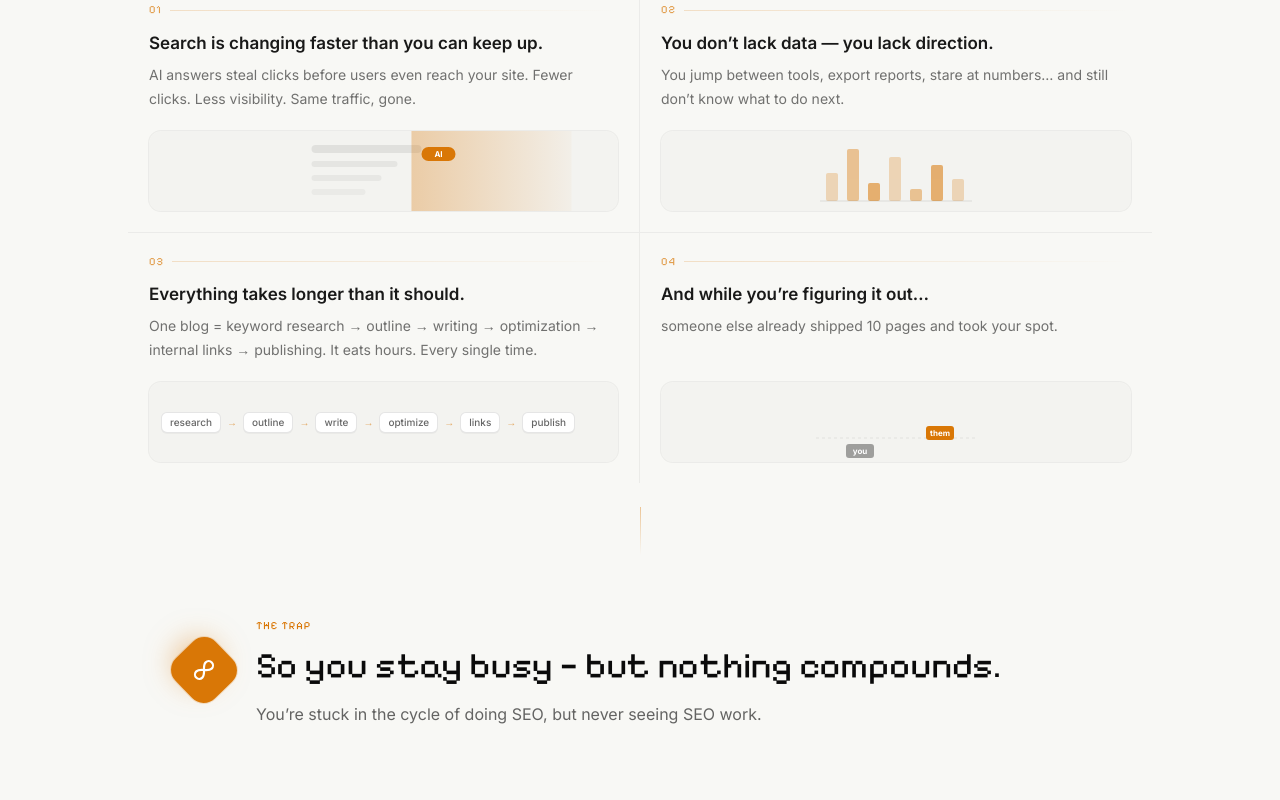
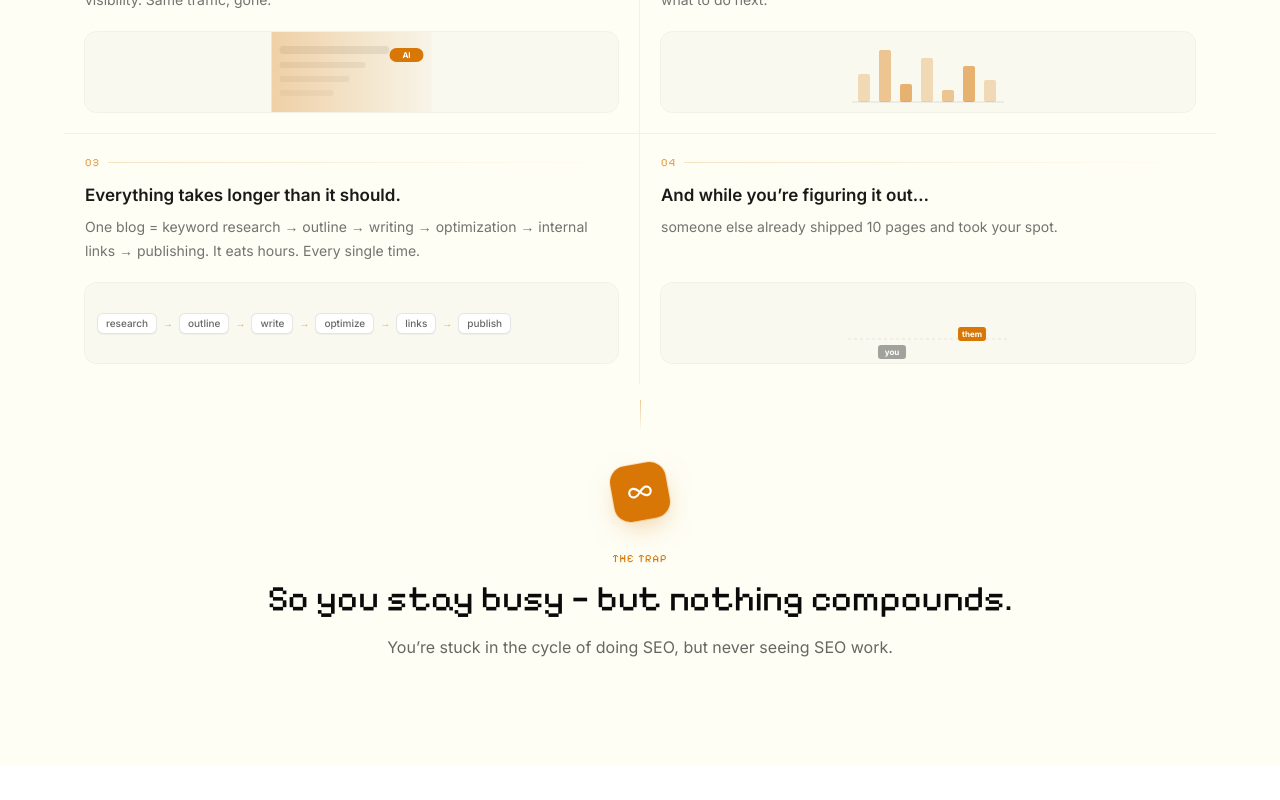
Before and after one commit to saumyarex/ai-agent-for-seo, a Next.js app: page / in a window 1280 px wide. Shown: the part 1600-2400 px from the top of the page. Built offline with nearby package versions, Linux system fonts and the light colour scheme.

Commit message:
refactor: clean up layout and improve visual structure in ProblemSection component

```diff
--- a/components/sections/ProblemSection.tsx
+++ b/components/sections/ProblemSection.tsx
@@ -41,12 +41,10 @@ const pains: Pain[] = [
 const finale = {
   icon: InfinityIcon,
   title: "So you stay busy — but nothing compounds.",
-  subtext:
-    "You’re stuck in the cycle of doing SEO, but never seeing SEO work.",
+  subtext: "You’re stuck in the cycle of doing SEO, but never seeing SEO work.",
 };
 
 function MiniVisual({ kind }: { kind: Pain["visual"] }) {
-  const reduce = useReducedMotion();
   const common = "absolute inset-0 w-full h-full";
 
   if (kind === "search") {
@@ -58,10 +56,42 @@ function MiniVisual({ kind }: { kind: Pain["visual"] }) {
             <stop offset="1" stopColor="var(--brand)" stopOpacity="0.1" />
           </linearGradient>
         </defs>
-        <rect x="8" y="14" width="110" height="8" rx="4" fill="#000" opacity="0.08" />
-        <rect x="8" y="30" width="86" height="6" rx="3" fill="#000" opacity="0.06" />
-        <rect x="8" y="44" width="70" height="6" rx="3" fill="#000" opacity="0.05" />
-        <rect x="8" y="58" width="54" height="6" rx="3" fill="#000" opacity="0.04" />
+        <rect
+          x="8"
+          y="14"
+          width="110"
+          height="8"
+          rx="4"
+          fill="#000"
+          opacity="0.08"
+        />
+        <rect
+          x="8"
+          y="30"
+          width="86"
+          height="6"
+          rx="3"
+          fill="#000"
+          opacity="0.06"
+        />
+        <rect
+          x="8"
+          y="44"
+          width="70"
+          height="6"
+          rx="3"
+          fill="#000"
+          opacity="0.05"
+        />
+        <rect
+          x="8"
+          y="58"
+          width="54"
+          height="6"
+          rx="3"
+          fill="#000"
+          opacity="0.04"
+        />
         <motion.rect
           x="0"
           y="0"
@@ -69,13 +99,21 @@ function MiniVisual({ kind }: { kind: Pain["visual"] }) {
           height="80"
           fill="url(#fade1)"
           initial={{ x: -160 }}
-          animate={reduce ? { x: 0 } : { x: [-160, 160, -160] }}
-          transition={{ duration: 5, repeat: Infinity, ease: "easeInOut" }}
+          whileInView={{ x: 0 }}
+          transition={{ duration: 1.1, ease: "easeOut" }}
+          viewport={{ once: true }}
           opacity="0.35"
         />
         <g transform="translate(118,16)">
           <rect width="34" height="14" rx="7" fill="var(--brand)" />
-          <text x="17" y="10" textAnchor="middle" fontSize="8" fill="#fff" fontWeight="700">
+          <text
+            x="17"
+            y="10"
+            textAnchor="middle"
+            fontSize="8"
+            fill="#fff"
+            fontWeight="700"
+          >
             AI
           </text>
         </g>
@@ -101,13 +139,27 @@ function MiniVisual({ kind }: { kind: Pain["visual"] }) {
             viewport={{ once: true }}
           />
         ))}
-        <line x1="4" y1="70" x2="156" y2="70" stroke="#000" strokeOpacity="0.1" />
+        <line
+          x1="4"
+          y1="70"
+          x2="156"
+          y2="70"
+          stroke="#000"
+          strokeOpacity="0.1"
+        />
       </svg>
     );
   }
 
   if (kind === "clock") {
-    const steps = ["research", "outline", "write", "optimize", "links", "publish"];
+    const steps = [
+      "research",
+      "outline",
+      "write",
+      "optimize",
+      "links",
+      "publish",
+    ];
     return (
       <div className={`${common} flex flex-wrap items-center gap-1.5 p-3`}>
         {steps.map((s, i) => (
@@ -122,7 +174,7 @@ function MiniVisual({ kind }: { kind: Pain["visual"] }) {
               {s}
             </motion.span>
             {i < steps.length - 1 && (
-              <span className="text-[10px] text-brand/60">→</span>
+              <span className="text-brand/60 text-[10px]">→</span>
             )}
           </React.Fragment>
         ))}
@@ -133,15 +185,37 @@ function MiniVisual({ kind }: { kind: Pain["visual"] }) {
   if (kind === "race") {
     return (
       <svg viewBox="0 0 160 80" className={common} aria-hidden>
-        <line x1="0" y1="56" x2="160" y2="56" stroke="#000" strokeOpacity="0.08" strokeDasharray="3 3" />
+        <line
+          x1="0"
+          y1="56"
+          x2="160"
+          y2="56"
+          stroke="#000"
+          strokeOpacity="0.08"
+          strokeDasharray="3 3"
+        />
         <motion.g
           initial={{ x: 0 }}
           whileInView={{ x: 110 }}
           transition={{ duration: 1.4, ease: "easeOut" }}
           viewport={{ once: true }}
         >
-          <rect x="0" y="44" width="28" height="14" rx="3" fill="var(--brand)" />
-          <text x="14" y="54" textAnchor="middle" fontSize="8" fill="#fff" fontWeight="700">
+          <rect
+            x="0"
+            y="44"
+            width="28"
+            height="14"
+            rx="3"
+            fill="var(--brand)"
+          />
+          <text
+            x="14"
+            y="54"
+            textAnchor="middle"
+            fontSize="8"
+            fill="#fff"
+            fontWeight="700"
+          >
             them
           </text>
         </motion.g>
@@ -151,8 +225,23 @@ function MiniVisual({ kind }: { kind: Pain["visual"] }) {
           transition={{ duration: 1.4, ease: "easeOut" }}
           viewport={{ once: true }}
         >
-          <rect x="0" y="62" width="28" height="14" rx="3" fill="#000" opacity="0.35" />
-          <text x="14" y="72" textAnchor="middle" fontSize="8" fill="#fff" fontWeight="700">
+          <rect
+            x="0"
+            y="62"
+            width="28"
+            height="14"
+            rx="3"
+            fill="#000"
+            opacity="0.35"
+          />
+          <text
+            x="14"
+            y="72"
+            textAnchor="middle"
+            fontSize="8"
+            fill="#fff"
+            fontWeight="700"
+          >
             you
           </text>
         </motion.g>
@@ -168,15 +257,13 @@ function PainCard({ pain, index }: { pain: Pain; index: number }) {
 
   return (
     <div className="h-full">
-      <div
-        className="group relative flex h-full flex-col overflow-hidden rounded-2xl border border-transparent p-5 transition-all duration-300 hover:border-black/10 hover:bg-white/60 hover:shadow-[0_10px_30px_-12px_rgba(0,0,0,0.08)] hover:backdrop-blur-sm"
-      >
+      <div className="group relative flex h-full flex-col overflow-hidden rounded-2xl border border-transparent p-5 transition-all duration-300 hover:border-black/10 hover:shadow-[0_10px_30px_-12px_rgba(0,0,0,0.08)]">
         <div className="flex-1">
           <div className="flex items-center gap-2">
-            <span className="font-pixelify text-[11px] tracking-widest text-brand/70">
+            <span className="font-pixelify text-brand/70 text-[11px] tracking-widest">
               0{index + 1}
             </span>
-            <span className="h-px flex-1 bg-gradient-to-r from-brand/20 to-transparent" />
+            <span className="from-brand/20 h-px flex-1 bg-gradient-to-r to-transparent" />
           </div>
           <p className="mt-3 text-[17px] leading-6 font-semibold text-black/90">
             {title}
@@ -184,7 +271,7 @@ function PainCard({ pain, index }: { pain: Pain; index: number }) {
           <p className="mt-2 text-sm leading-6 text-black/55">{subtext}</p>
         </div>
 
-        <div className="relative mt-5 h-20 shrink-0 overflow-hidden rounded-xl bg-black/[0.02] ring-1 ring-black/5 transition-colors group-hover:bg-[#F8F8F5]">
+        <div className="relative mt-5 h-20 shrink-0 overflow-hidden rounded-xl bg-black/[0.02] ring-1 ring-black/5">
           <MiniVisual kind={pain.visual} />
         </div>
       </div>
@@ -197,53 +284,54 @@ function ProblemSection() {
   const FinaleIcon = finale.icon;
 
   return (
-    <Section id="problem" className="relative overflow-hidden bg-[#F8F8F5]">
+    <Section
+      id="problem"
+      className="relative overflow-hidden bg-[#FEFEF5] py-16! sm:py-20!"
+    >
       <div
         aria-hidden
-        className="pointer-events-none absolute inset-0 -z-10 [background-image:radial-gradient(rgba(0,0,0,0.04)_1px,transparent_1px)] [background-size:22px_22px] [mask-image:radial-gradient(ellipse_at_center,black_40%,transparent_75%)]"
+        className="pointer-events-none absolute inset-0 -z-10 [background-image:radial-gradient(rgba(0,0,0,0.04)_1px,transparent_1px)] [mask-image:radial-gradient(ellipse_at_center,black_40%,transparent_75%)] [background-size:22px_22px]"
       />
       <div
         aria-hidden
-        className="pointer-events-none absolute top-1/3 left-1/2 -z-10 h-[520px] w-[520px] -translate-x-1/2 rounded-full bg-brand/10 blur-[120px]"
+        className="bg-brand/10 pointer-events-none absolute top-1/3 left-1/2 -z-10 h-[520px] w-[520px] -translate-x-1/2 rounded-full blur-[120px]"
       />
 
-      <div className="relative mx-auto max-w-5xl">
+      <div className="relative mx-auto max-w-7xl">
         <SectionHeading
-          eyebrow="The loop you’re stuck in"
           title="SEO isn't hard."
           titleHighlight="It's just exhausting."
           description="You're not losing because you're bad at SEO. You're losing because the game changed — and the old playbook still demands all your time."
-          align="center"
+          align="left"
         />
 
-        <div className="relative mt-16 grid grid-cols-1 sm:grid-cols-2 *:border-b *:border-black/5 [&>*:last-child]:border-b-0 sm:[&>*:nth-last-child(-n+2)]:border-b-0 sm:[&>*:nth-child(odd)]:border-r sm:[&>*:nth-child(odd)]:border-black/5">
+        <div className="relative mt-10 grid grid-cols-1 *:border-b *:border-black/5 sm:grid-cols-2 [&>*:last-child]:border-b-0 sm:[&>*:nth-child(odd)]:border-r sm:[&>*:nth-child(odd)]:border-black/5 sm:[&>*:nth-last-child(-n+2)]:border-b-0">
           {pains.map((pain, i) => (
             <PainCard key={pain.title} pain={pain} index={i} />
           ))}
         </div>
 
-        <div className="mt-6 flex justify-center" aria-hidden>
-          <div className="h-12 w-px bg-linear-to-b from-brand/40 to-transparent" />
+        <div className="mt-4 flex justify-center" aria-hidden>
+          <div className="from-brand/40 h-8 w-px bg-linear-to-b to-transparent" />
         </div>
 
-        <div className="relative mt-2 p-8 sm:p-12">
-
-            <div className="relative flex flex-col items-start gap-6 sm:flex-row sm:items-center">
+        <div className="relative mt-2 p-4 sm:p-6">
+          <div className="relative flex flex-col items-center gap-6 text-center">
             <motion.span
               animate={reduce ? undefined : { rotate: 360 }}
-                transition={{ duration: 18, repeat: Infinity, ease: "linear" }}
-                className="flex h-14 w-14 shrink-0 items-center justify-center rounded-2xl bg-brand text-white ring-1 ring-brand/20 shadow-[0_10px_30px_-10px_rgb(var(--brand-rgb)/0.55)]"
+              transition={{ duration: 7, repeat: Infinity, ease: "linear" }}
+              className="bg-brand ring-brand/20 flex h-14 w-14 shrink-0 items-center justify-center rounded-2xl text-white shadow-[0_10px_30px_-10px_rgb(var(--brand-rgb)/0.55)] ring-1"
             >
               <FinaleIcon size={26} />
             </motion.span>
-              <div className="flex-1">
-                <span className="font-pixelify text-[11px] tracking-widest text-brand">
+            <div>
+              <span className="font-pixelify text-brand text-[11px] tracking-widest">
                 THE TRAP
               </span>
               <p className="font-pixelify mt-2 text-2xl leading-tight text-neutral-950 sm:text-3xl md:text-4xl">
                 {finale.title}
               </p>
-                <p className="mt-3 max-w-xl text-base leading-7 text-black/60">
+              <p className="mx-auto mt-3 max-w-xl text-base leading-7 text-black/60">
                 {finale.subtext}
               </p>
             </div>
```
Lines whose indentation alone changed are shown as unchanged.
